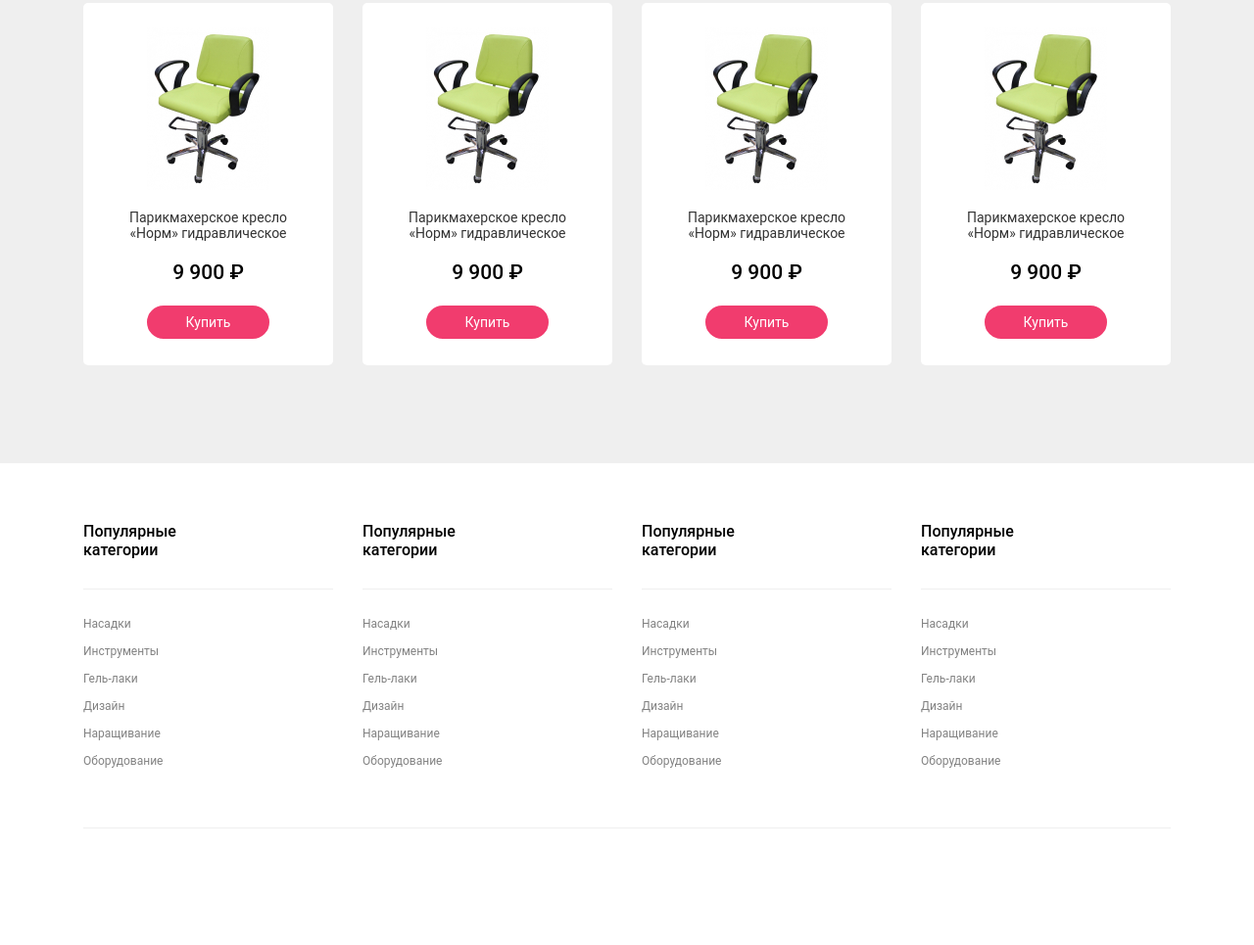
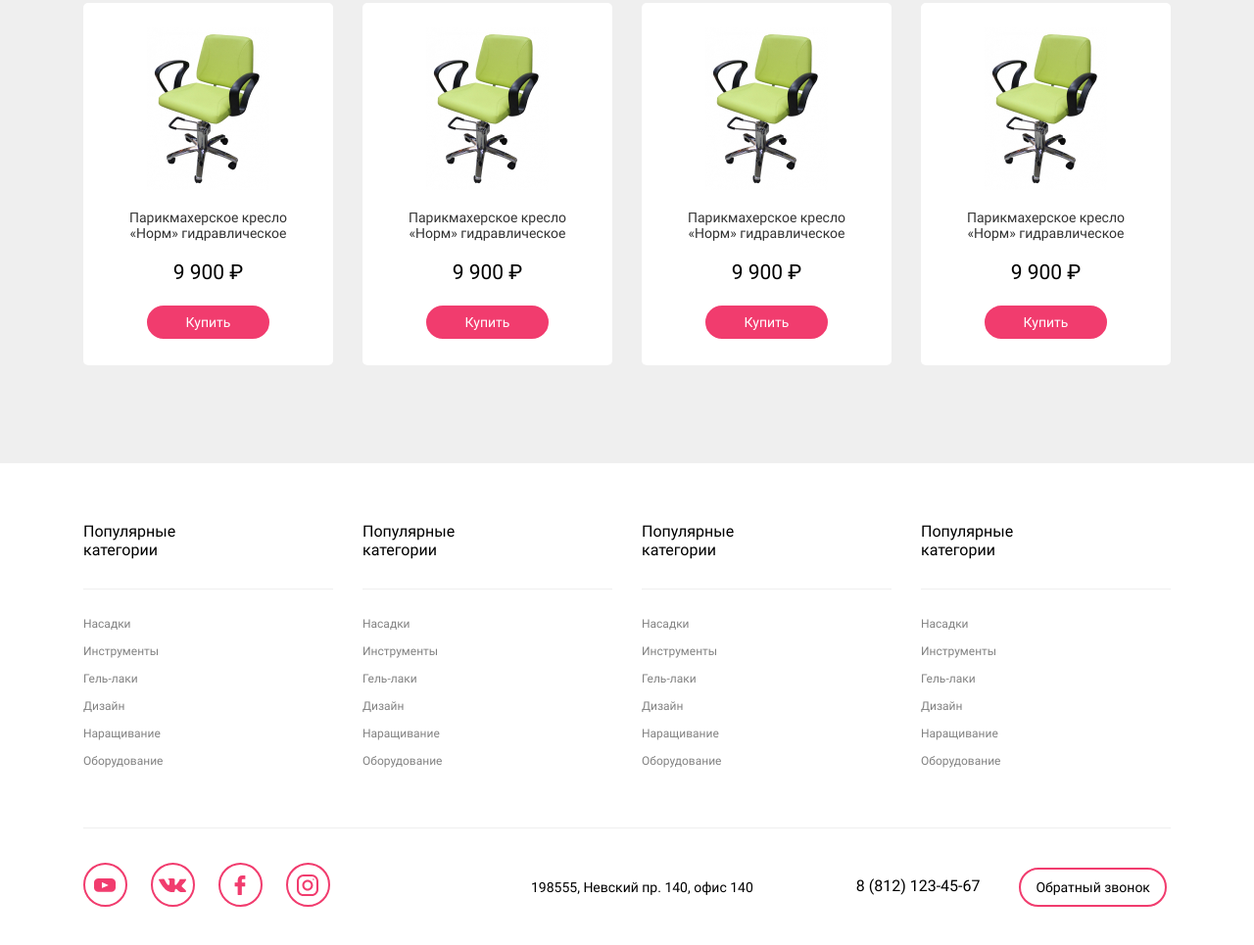
Before and after one commit to ZeniProg/Beauty, a plain HTML site: page index.html in a window 1280 px wide. Shown: the part 1802-2767 px from the top of the page at 98% size. Before the commit the page ends 2683 px from the top, so only its background shows below. Drawn offline with Linux system fonts and the light colour scheme.

Commit message:
Сделал подвал

```diff
--- a/chunk/_footer.sass
+++ b/chunk/_footer.sass
@@ -7,10 +7,15 @@
     justify-content: space-between
     padding-bottom: 60px
     margin-bottom: 35px
-    border-bottom: 1px solid #EFEFEF
+    border-bottom: 1px solid $gray-color
 
   &__menu
     max-width: 255px
+
+  &__data
+    display: flex
+    align-items: center
+    margin-bottom: 35px
 
 .footer-menu
 
@@ -21,8 +26,8 @@
     font-family: 'Roboto', sans-serif
     font-weight: 500
     font-size: 16px
-    color: #000000
-    border-bottom: 1px solid #EFEFEF
+    color: $black-color
+    border-bottom: 1px solid $gray-color
 
   &__list
     padding-top: 25px
@@ -42,4 +47,60 @@
     color: #828282
     transition: all .2s
     &:hover
-      color: #000000
+      color: $black-color
+
+.footer-data
+  margin-right: 205px
+
+  &__img
+    max-width: 45px
+    height: auto
+
+  &__social-link
+    margin-right: 20px
+    &:last-child
+      margin: 0
+
+  &__position
+    margin-right: 105px
+    font-family: 'Roboto', sans-serif
+    font-weight: 400
+    font-size: 14px
+    color: $black-color
+
+  &__link
+    margin-right: 40px
+    text-decoration: none
+    font-family: 'Roboto', sans-serif
+    font-weight: 400
+    font-size: 16px
+    color: $black-color
+    transition: all .2s
+    &::after
+      content: ''
+      display: block
+      height: 2px
+      background-color: $pink-color
+      width: 0%
+      transition: .2s
+    &:hover
+      color: $pink-color
+      &::after
+        width: 100%
+
+  &__button
+    padding: 0
+    border: none
+    background-color: transparent
+    padding: 10px 15px
+    border: 2px solid $pink-color
+    border-radius: 40px
+    font-family: 'Roboto', sans-serif
+    font-weight: 400
+    font-size: 14px
+    color: $black-color
+    cursor: pointer
+    transition: all .3s
+    &:hover
+      color: $white-color
+      background-color: $pink-color
--- a/chunk/_interface.sass
+++ b/chunk/_interface.sass
@@ -0,0 +1,11 @@
+@font-face
+  font-family: 'Roboto'
+  src: url(fonts/Roboto-Bold.woff2)
+
+@font-face
+  font-family: 'Roboto'
+  src: url(fonts/Roboto-Medium.woff2)
+
+@font-face
+  font-family: 'Roboto'
+  src: url(fonts/Roboto-Regular.woff2)
--- a/index.html
+++ b/index.html
@@ -204,6 +204,21 @@
           </ul>
         </div>
       </div>
+      <div class="footer__data">
+        <div class="footer-data">
+          <a class="footer-data__social-link" href="#/"><img class="footer-data__img" src="img/footer/social-link-1.svg"
+              alt="Social-link"></a>
+          <a class="footer-data__social-link" href="#/"><img class="footer-data__img" src="img/footer/social-link-2.svg"
+              alt="Social-link"></a>
+          <a class="footer-data__social-link" href="#/"><img class="footer-data__img" src="img/footer/social-link-3.svg"
+              alt="Social-link"></a>
+          <a class="footer-data__social-link" href="#/"><img class="footer-data__img" src="img/footer/social-link-4.svg"
+              alt="Social-link"></a>
+        </div>
+        <span class="footer-data__position">198555, Невский пр. 140, офис 140</span>
+        <a class="footer-data__link" href="tel:+78121234567">8 (812) 123-45-67</a>
+        <button class="footer-data__button">Обратный звонок</button>
+      </div>
     </div>
   </footer>
 </body>
```
Also changed, not shown: fonts/Roboto-Bold.woff2 (added), fonts/Roboto-Medium.woff2 (added), fonts/Roboto-Regular.woff2 (added), img/footer/social-link-1.svg (added), img/footer/social-link-2.svg (added), img/footer/social-link-3.svg (added), img/footer/social-link-4.svg (added), main.css, 1 other file.
